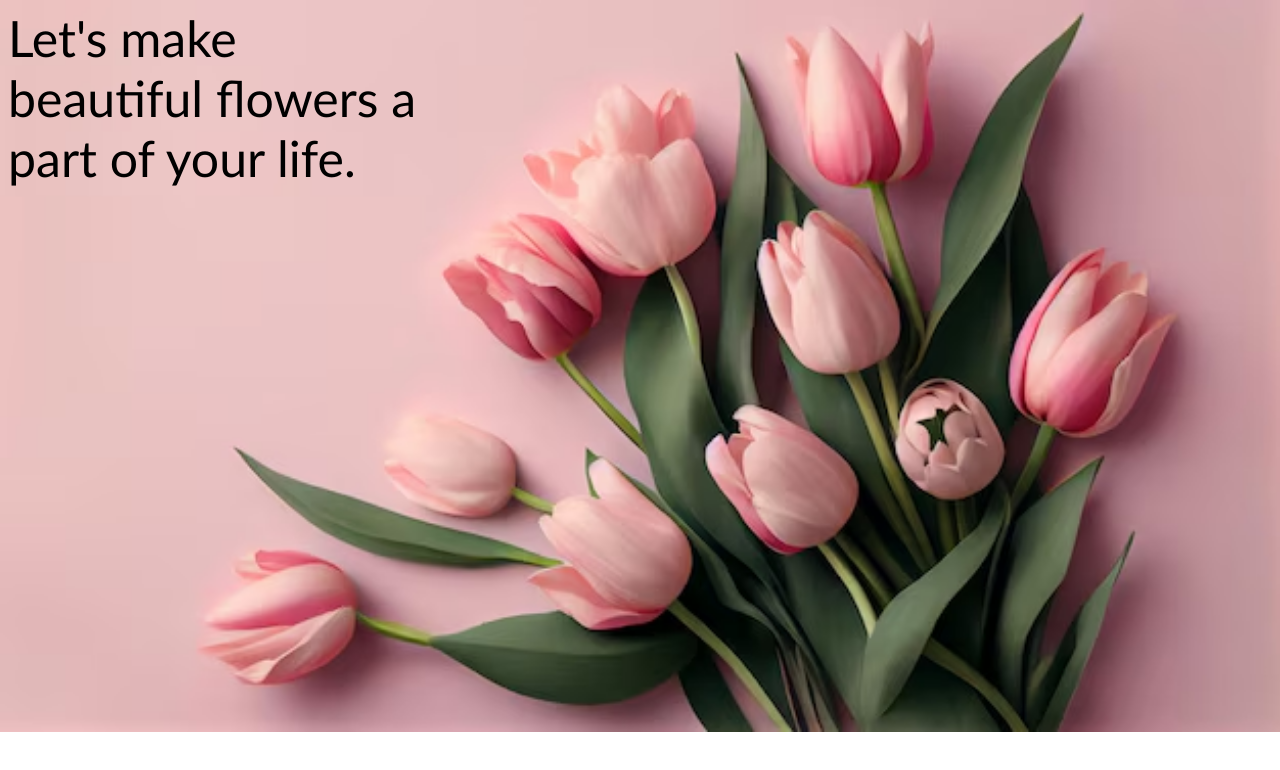
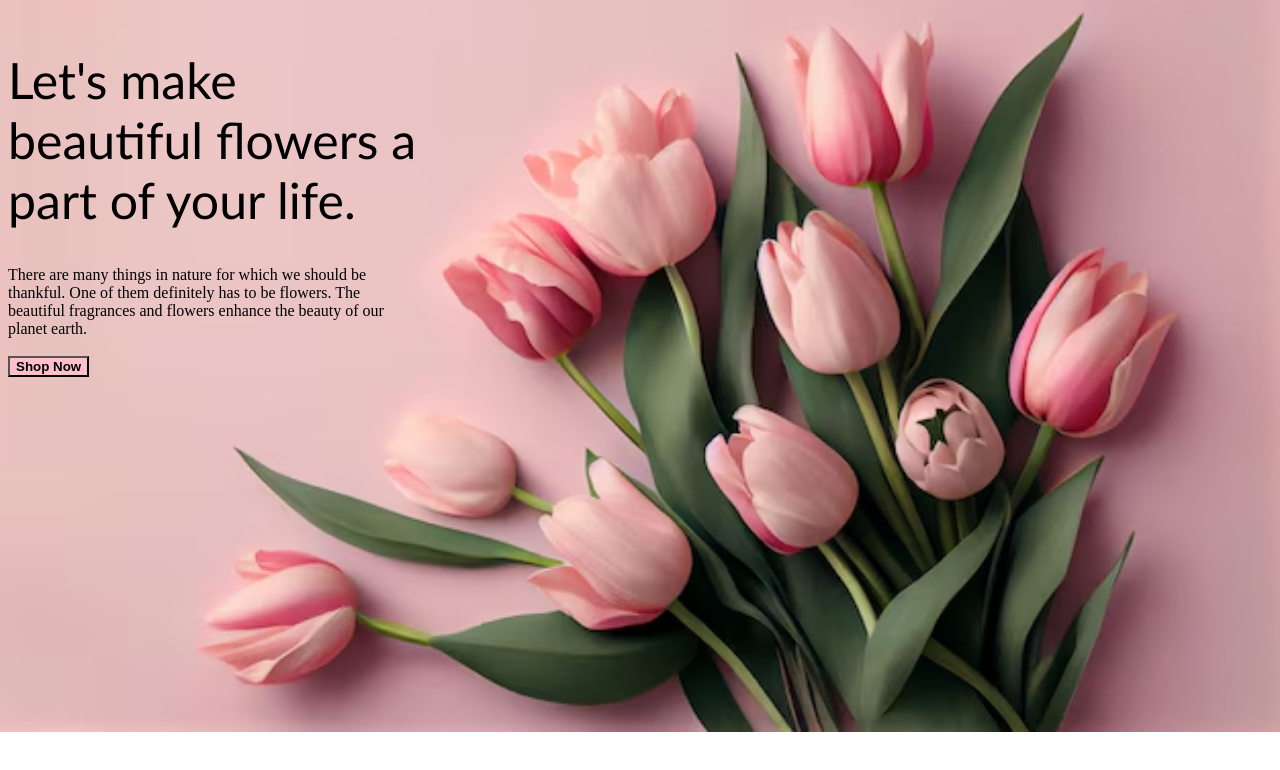
Before and after one commit to neela-47/my-first-repo, a plain HTML site: page index.html in a window 1280 px wide. Drawn offline with Linux system fonts and the light colour scheme.

Commit message:
flowers give us refresment

```diff
--- a/index.html
+++ b/index.html
@@ -9,6 +9,9 @@
 <body>
 
 
-      <div>Let's make <br>beautiful flowers a <br>part of your life.</div>
+      <div class="first">Let's make <br>beautiful flowers a <br>part of your life.</div> <br><br>
+      <div class="second">There are many things in nature for which we should be thankful. One of them definitely has to be flowers.  The beautiful fragrances and flowers enhance the beauty of our planet earth.</div><br>
+      <button><strong>Shop Now</strong></button>
+
 </body>
 </html>
--- a/style.css
+++ b/style.css
@@ -5,7 +5,16 @@ body{
     background-size: cover;
 
 }
-div{
+.first{
     font-family:'Trebuchet MS', 'Lucida Sans Unicode', 'Lucida Grande', 'Lucida Sans', Arial, sans-serif;
     font-size: 50px;
+    margin-top: 50px;
 }
+button{
+    background-color: pink;
+    color: black;
+
+}
+.second{
+    width: 400px;
+}
```
